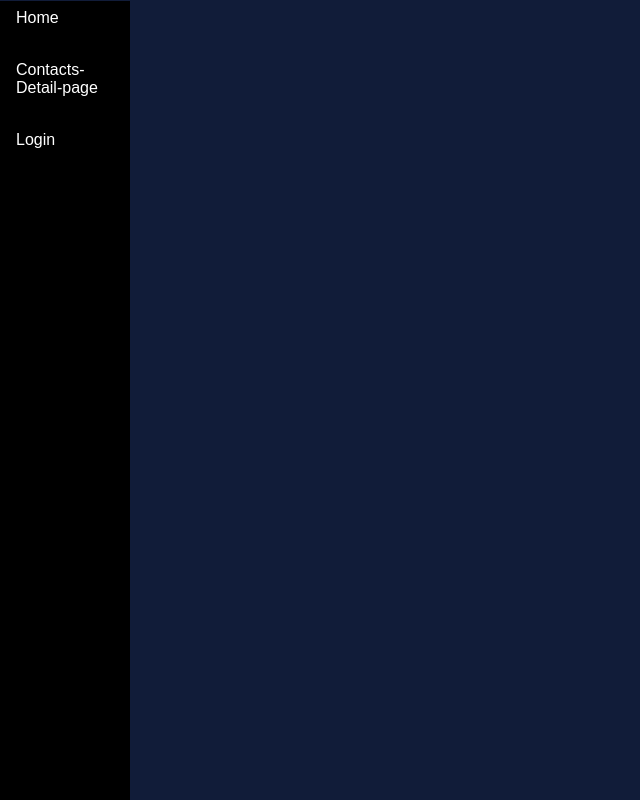
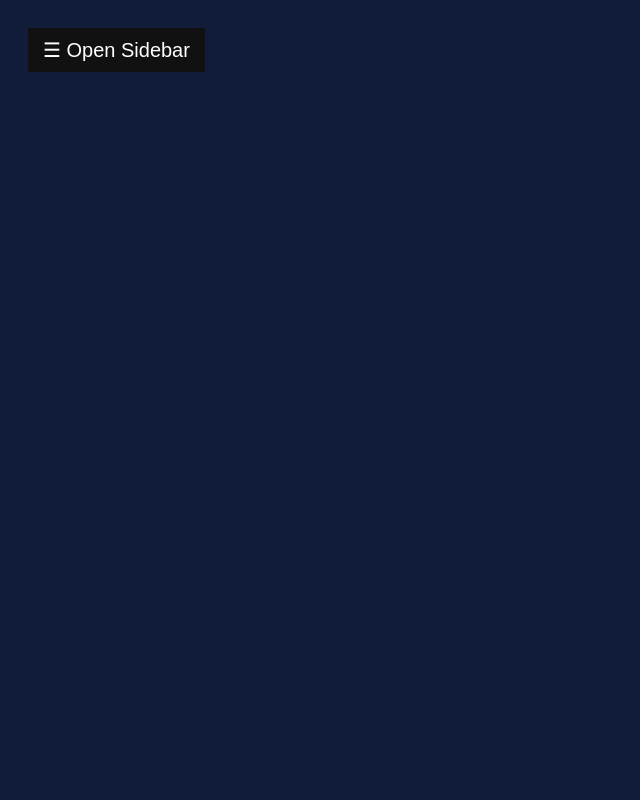
Before and after one commit to agusfussi/agenda-de-contactos, an Angular app: page / in a window 1280 px wide. Shown: the whole page, without its empty margins (0-640 px from the left). Built offline with nearby package versions, Linux system fonts and the light colour scheme.

Commit message:
Hice la side bar colapsable basada en una de w3school

```diff
--- a/src/app/layouts/logged-layouts/logged-layouts.html
+++ b/src/app/layouts/logged-layouts/logged-layouts.html
@@ -1,5 +1,10 @@
 <div>
     <!--Inspiracion para la barra lateral https://www.w3schools.com/css/css_navbar_vertical.asp -->
+    <header>
+
+    </header>
+    <div id="mySidebar" class="sidebar" [ngStyle]="{ 'width': isSidebarOpen ? '250px' : '0' }">
+        <a href="javascript:void(0)" class="closebtn" (click)="closeNav()">&times;</a>
         <ul>
             <li>
                 <a href="contact-pages">Home</a>
@@ -14,4 +19,8 @@
             </li>
         </ul>
     </div>
+    <div id="main" >
+        <button class="openbtn" (click)="openNav()">&#9776; Open Sidebar</button>
+    </div>
+</div>
 <router-outlet />
--- a/src/app/layouts/logged-layouts/logged-layouts.scss
+++ b/src/app/layouts/logged-layouts/logged-layouts.scss
@@ -1,41 +1,77 @@
 //https://www.w3schools.com/css/css_navbar_vertical.asp
-ul {
-  list-style-type: none;
-  margin: 0;
-  padding: 0;
-  width: 250px;
-  background-color: #f1f1f1;
+
+li{
+  list-style: none;
 }
 
-li a {
-  display: block;
-  color: rgb(255, 255, 255);
-  padding: 8px 16px;
-  text-decoration: none;
+.sidebar {
+  height: 100%; /* 100% Full-height */
+  width: 0; /* 0 width - change this with JavaScript */
+  position: fixed; /* Stay in place */
+  z-index: 1; /* Stay on top */
+  top: 0;
+  left: 0;
+  background-color: #111; /* Black*/
+  overflow-x: hidden; /* Disable horizontal scroll */
+  padding-top: 60px; /* Place content 60px from the top */
+  transition: 0.5s; /* 0.5 second transition effect to slide in the sidebar */
 }
 
-/* Change the link and background color on hover */
-li a:hover {
-  background-color: #555555;
-  color: white;
+/* The sidebar links */
+.sidebar a {
+  padding: 8px 8px 8px 32px;
+  text-decoration: none;
+  font-size: 25px;
+  color: #818181;
+  display: block;
+  transition: 0.3s;
 }
 
-// no se com hacerlo en este lenguage todavia
-.active {
-  background-color: #04AA6D;
+/* When you mouse over the navigation links, change their color */
+.sidebar a:hover {
+  color: #f1f1f1;
+}
+
+/* Position and style the close button (top right corner) */
+.sidebar .closebtn {
+  position: absolute;
+  top: 0;
+  right: 25px;
+  font-size: 36px;
+  margin-left: 50px;
+}
+
+/* The button used to open the sidebar */
+.openbtn {
+  font-size: 20px;
+  cursor: pointer;
+  background-color: #111;
   color: white;
+  padding: 10px 15px;
+  border: none;
 }
-// esto
 
-ul {
-  list-style-type: none;
-  margin: 0;
-  padding: 0;
-  width: 130px;
-  background-color: #000000;
-  height: 100%; /* Full height */
-  position: fixed; /* Make it stick, even on scroll */
-  overflow: auto;/* Enable scrolling if the sidenav has too much content */
-  left: 0px;
-  bottom: -1px;
+.openbtn:hover {
+  background-color: #444;
 }
+
+/* Style page content - use this if you want to push the page content to the right when you open the side navigation */
+#main {
+  transition: margin-left .5s; /* If you want a transition effect */
+  padding: 20px;
+}
+
+/* Use classes or attribute selectors for conditional styling */
+.sidebar-open {
+  margin-left: 250px;
+}
+
+.sidebar-closed {
+  margin-left: 0;
+}
+
+/* On smaller screens, where height is less than 450px, change the style of the sidenav (less padding and a smaller font size) */
+@media screen and (max-height: 450px) {
+  .sidebar {padding-top: 15px;}
+  .sidebar a {font-size: 18px;}
+}
--- a/src/app/layouts/logged-layouts/logged-layouts.ts
+++ b/src/app/layouts/logged-layouts/logged-layouts.ts
@@ -1,12 +1,23 @@
+import { CommonModule } from '@angular/common';
 import { Component } from '@angular/core';
 import { RouterLink, RouterOutlet } from '@angular/router';
 
 @Component({
   selector: 'app-logged-layouts',
-  imports: [RouterOutlet],
+  standalone: true,                    // <- importante si usás imports en el decorator
+  imports: [CommonModule, RouterOutlet],
   templateUrl: './logged-layouts.html',
-  styleUrl: './logged-layouts.scss'
+  styleUrls: ['./logged-layouts.scss']  // <- nota: "styleUrls" (plural)
 })
 export class LoggedLayouts {
+  // estado y métodos del sidebar (ahora están en la misma clase que la plantilla)
+  isSidebarOpen = false;
 
+  openNav() {
+    this.isSidebarOpen = true;
+  }
+
+  closeNav() {
+    this.isSidebarOpen = false;
+  }
 }
```
Lines whose indentation alone changed are shown as unchanged.
